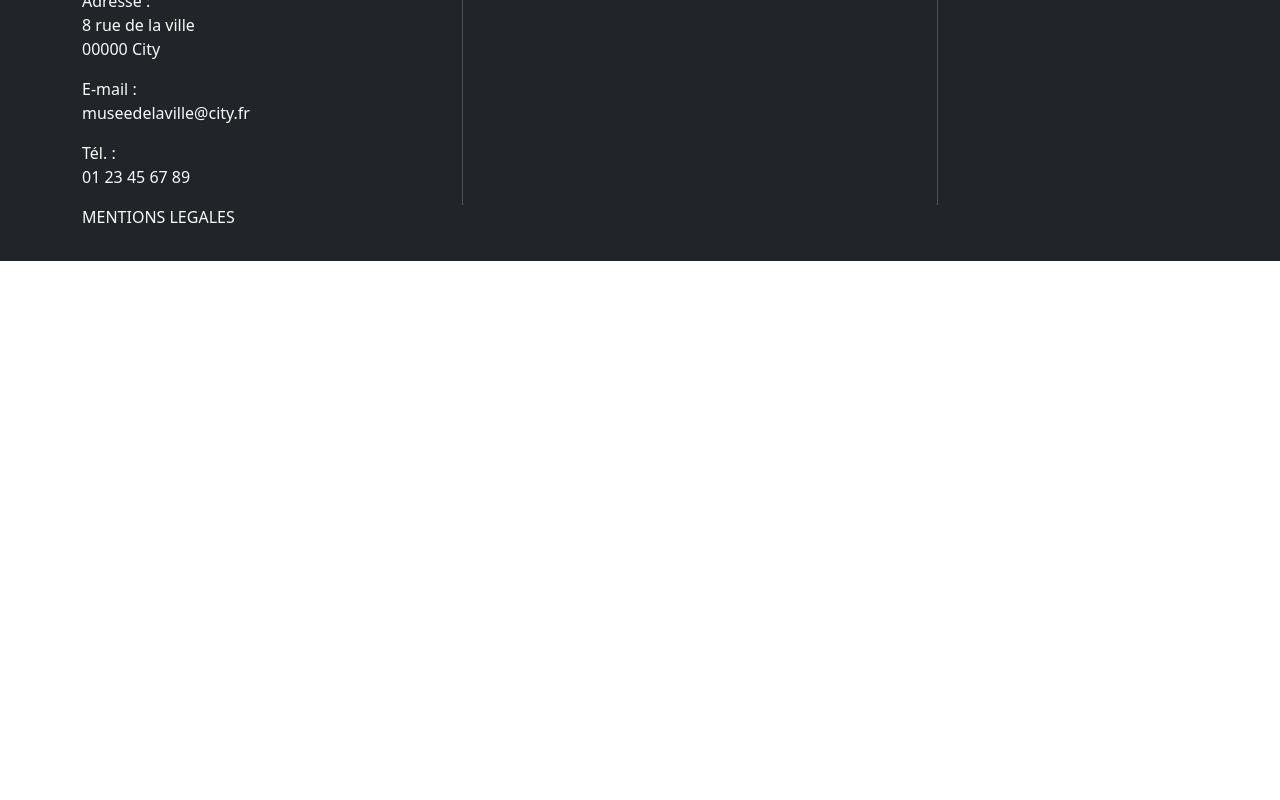
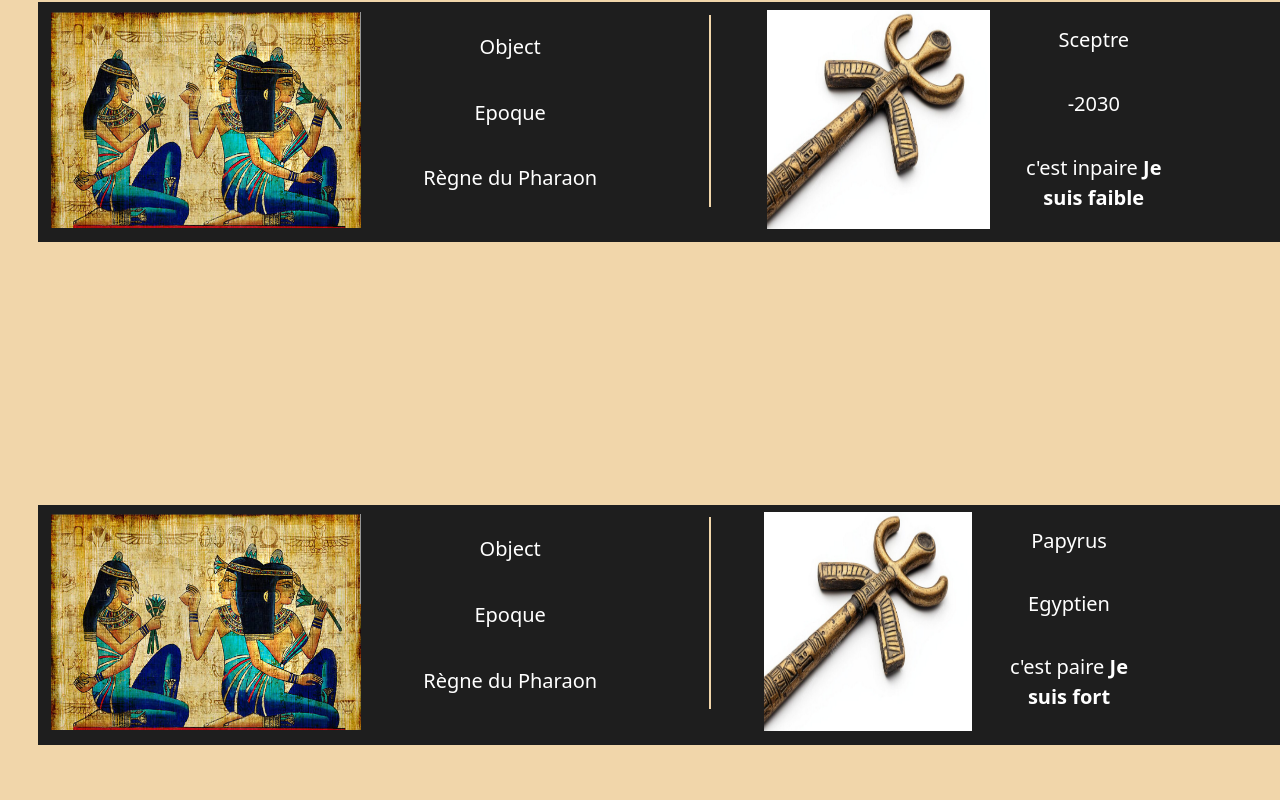
Before and after one commit to challenge-studi/web-museum, an Angular app: page / in a window 1280 px wide. Shown: the part 1160-1960 px from the top of the page. Before the commit the page ends 1421 px from the top, so only its background shows below. Built offline with nearby package versions, Linux system fonts and the light colour scheme.

Commit message:
🍻 Demo input, flow control and interface

```diff
--- a/src/app/components/pages/home/home.component.html
+++ b/src/app/components/pages/home/home.component.html
@@ -35,6 +35,14 @@
       <p class="text-uppercase fw-bold text-center">l'égypte ancienne</p>
     </div>
     <app-button></app-button>
+    <app-cards
+      [dataCard]="{ object: 'Sceptre', epoque: '-2030' }"
+      [isEven]="false"
+    />
+    <app-cards
+      [dataCard]="{ object: 'Papyrus', epoque: 'Egyptien' }"
+      [isEven]="true"
+    />
   </section>
 
   <section class="presentation"></section>
--- a/src/app/components/pages/home/home.component.ts
+++ b/src/app/components/pages/home/home.component.ts
@@ -1,9 +1,10 @@
 import { Component } from '@angular/core';
 import { ButtonComponent } from '../../ux/button/button.component';
+import { CardsComponent } from '../../ux/cards/cards.component';
 
 @Component({
   selector: 'app-home',
-  imports: [ButtonComponent],
+  imports: [ButtonComponent, CardsComponent],
   templateUrl: './home.component.html',
   styleUrl: './home.component.css',
 })
--- a/src/app/components/ux/cards/cards.component.html
+++ b/src/app/components/ux/cards/cards.component.html
@@ -2,7 +2,7 @@
   <div class="bandeau d-flex">
     <img src="images/papyrus.png" class="img img-fluid" alt="papyrus" />
     <div class="div-text">
-      <p class="text fs-5">Objet</p>
+      <p class="text fs-5">Object</p>
       <p class="text fs-5">Epoque</p>
       <p class="text fs-5">Règne du Pharaon</p>
     </div>
@@ -14,9 +14,17 @@
         alt="sceptre-ceremonial"
       />
       <div class="div-text2">
-        <p class="text2 fs-5">Objet</p>
-        <p class="text2 fs-5">Epoque</p>
-        <p class="text2 fs-5">Règne du Pharaon</p>
+        <p class="text2 fs-5">{{ dataCard().object }}</p>
+        <p class="text2 fs-5">{{ dataCard().epoque }}</p>
+        <p class="text2 fs-5">
+          @if (isEven()) {
+            c'est paire
+            <strong>Je suis fort</strong>
+          } @else {
+            c'est inpaire
+            <strong>Je suis faible</strong>
+          }
+        </p>
       </div>
     </div>
   </div>
--- a/src/app/components/ux/cards/cards.component.ts
+++ b/src/app/components/ux/cards/cards.component.ts
@@ -1,4 +1,5 @@
-import { Component } from '@angular/core';
+import { Component, input } from '@angular/core';
+import OeuvreInterface from '../../../models/OeuvreInterface';
 
 @Component({
   selector: 'app-cards',
@@ -6,4 +7,7 @@ import { Component } from '@angular/core';
   templateUrl: './cards.component.html',
   styleUrl: './cards.component.css',
 })
-export class CardsComponent {}
+export class CardsComponent {
+  dataCard = input<OeuvreInterface>({ object: 'Papyrus', epoque: 'Egytien' });
+  isEven = input<boolean>(true);
+}
--- /dev/null
+++ b/src/app/models/OeuvreInterface.ts
@@ -0,0 +1,4 @@
+export default interface OeuvreInterface {
+  object: string;
+  epoque: string;
+}
```
